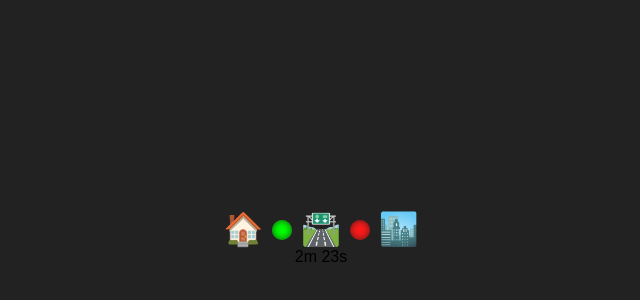
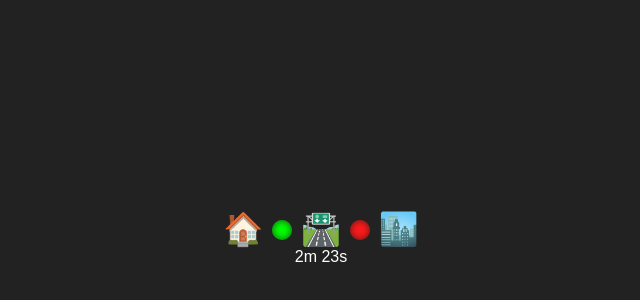
Before and after one commit to Jejkobb/traffic-lights, a plain HTML site: page index.html in a window 1280 px wide. Shown: the part 182-482 px from the top of the page, 319-959 px from the left. Drawn offline with Linux system fonts and the light colour scheme.

Commit message:
changed text color

```diff
--- a/styles.css
+++ b/styles.css
@@ -27,6 +27,10 @@ h1 {
     box-shadow: inset 0 0 7px #1c1c1cc3;
 }
 
+#time-left {
+    color: white;
+}
+
 .green {
     background-color: rgb(0, 255, 0);
 }
```
